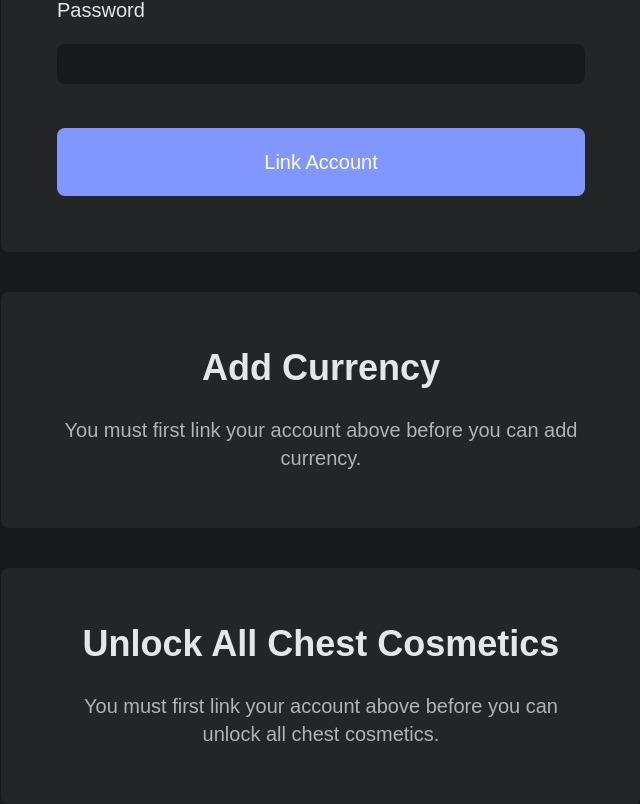
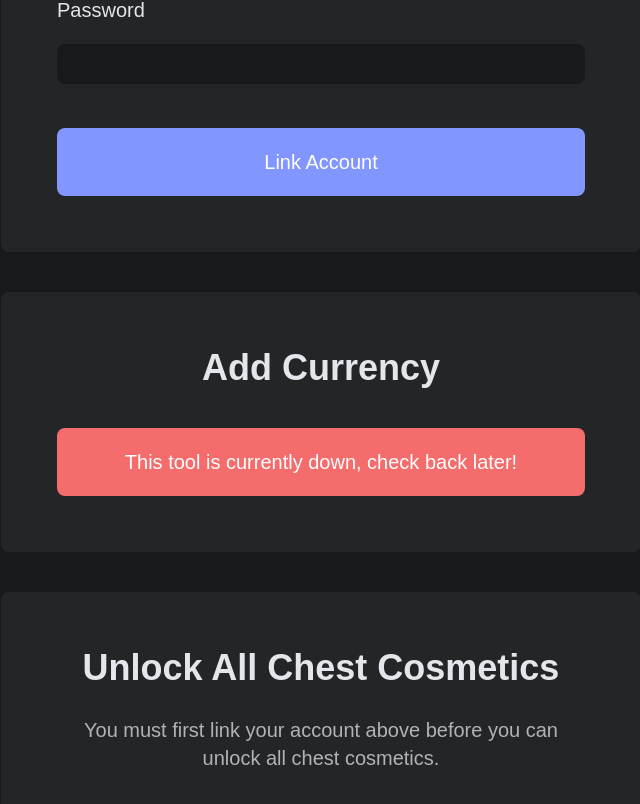
Before and after one commit to JamzOhJamz/TDToolsGUI, a React (Create React App) app: page / in a window 1280 px wide. Shown: the part 1068-1872 px from the top of the page, without its empty margins (319-959 px from the left). Built offline with nearby package versions, Linux system fonts and the light colour scheme.

Commit message:
Disable Add Currency tool

```diff
--- a/src/App.js
+++ b/src/App.js
@@ -199,7 +199,7 @@ export default class App extends Component {
             <div class="flex h-full justify-center items-center flex-wrap">
               <div class="w-full">
                 <h1 class="text-4xl w-full font-bold">Add Currency</h1>
-                {hasLinkedAccount
+                {<div class={`text-xl mt-10 text-white bg-error p-5 rounded-lg w-full`}>This tool is currently down, check back later!</div>/*hasLinkedAccount
                   ? (<><p class="text-xl mt-7 text-gray-100">Add any amount of coins and/or gems to your account!</p>
                     <form class="mt-10" onSubmit={this.handleAddResources}>
                       <div className="input-group">
@@ -215,7 +215,7 @@ export default class App extends Component {
                       <button class="mt-11 text-xl text-white bg-gray-300 p-5 rounded-lg w-full">{addResourcesButtonText}</button>
                     </form></>)
                   : <p class="text-xl mt-7 text-gray-100">You must first link your account above before you can add currency.</p>
-                }
+    */}
               </div>
             </div>
           </div>
```
